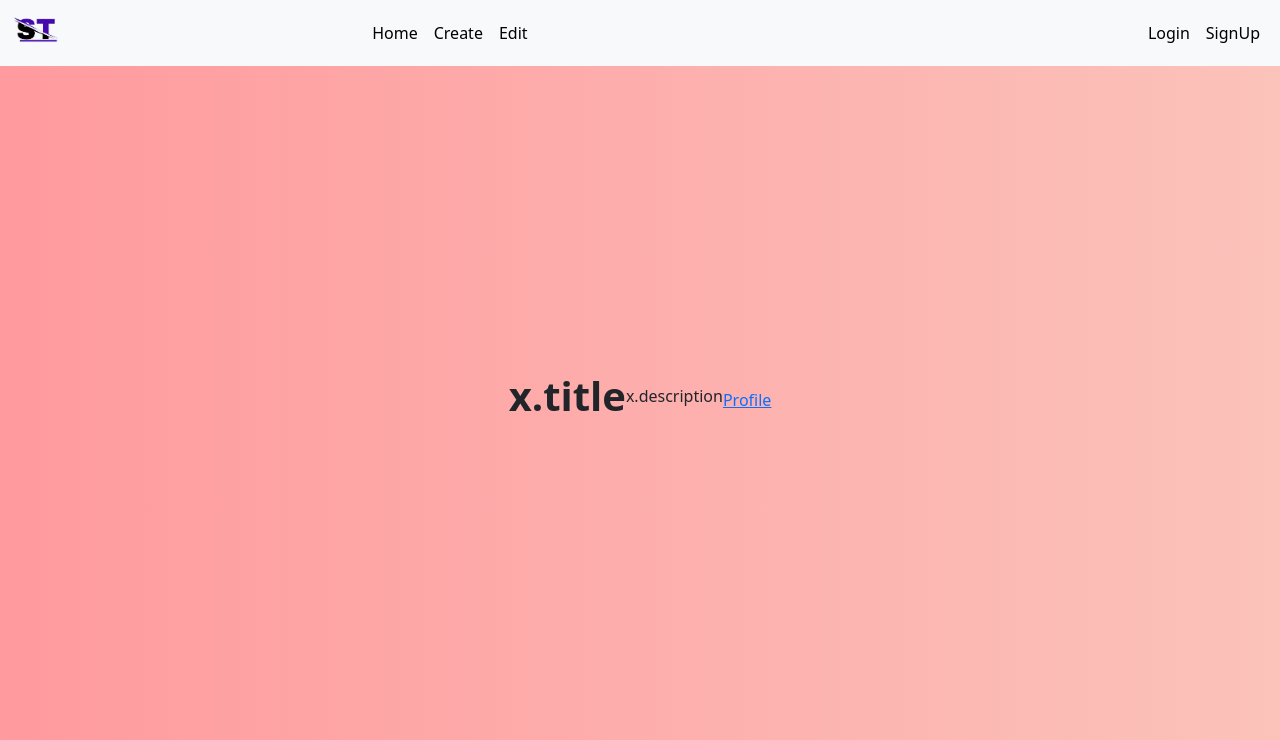
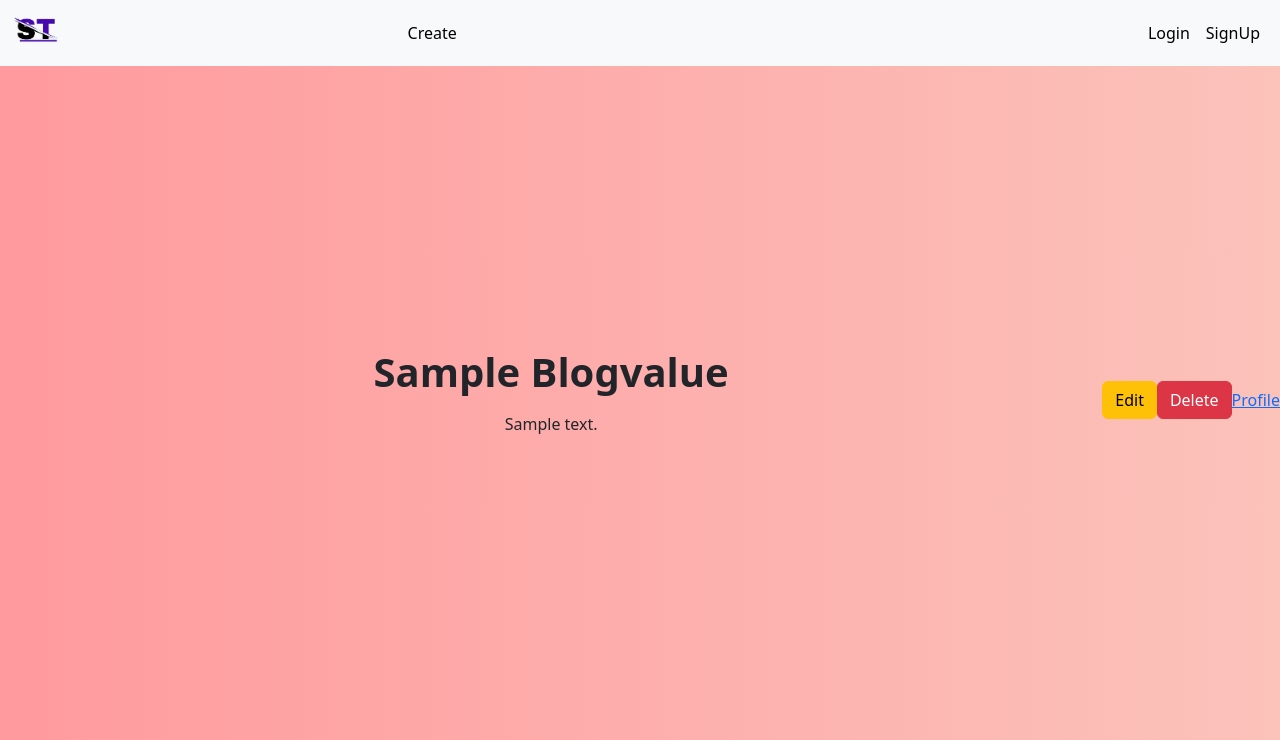
Before and after one commit to SujanInMotion/blog, a Django app: template blog/templates/index.html in a window 1280 px wide. Shown: the top 740 px of the page. Run offline with Django 5.2, Linux system fonts and the light colour scheme; the template is opened without the code that fills it: most values are stand-ins (such as "Sample title", 1, 10 or a date in 2020); data that the repository does not hold is empty.

Commit message:
button (edit+delete)

```diff
--- a/blog/app/forms.py
+++ b/blog/app/forms.py
@@ -6,10 +6,10 @@ from django.contrib.auth.models import User
 class BlogsForm(ModelForm):
     class Meta:
         model = Blog
-        fields = ['title','description','type']
+        fields = ['title','description']
         widgets = {
             'title':forms.TextInput(attrs={'class':'form-control'}),
-            'type':forms.Select(attrs={'class':'form-select'}),
+            # 'type':forms.Select(attrs={'class':'form-select'}),
             'description':forms.Textarea(attrs={'class':'form-control'})
         }
 
--- a/blog/app/models.py
+++ b/blog/app/models.py
@@ -5,8 +5,7 @@ from django.contrib.auth.models import User
 class BlogType(models.Model):
     name = models.CharField(max_length=150)
 
-    def __str__(self):
-        return self.name
+
 
 class Blog(models.Model):
     title = models.CharField(max_length=150)
--- a/blog/blog/urls.py
+++ b/blog/blog/urls.py
@@ -27,6 +27,6 @@ urlpatterns = [
     path('signup/', signup , name = "signup"),
     path('profile',profile,name='profile'),
     path('create-blog/', create_blog , name = "create"),
-    path('edit-blog/', edit_blog , name = "edit-blog"),
-    path('delete/', delete , name = "delete")
+    path('edit-blog/<int:pk>/', edit_blog , name = "edit-blog"),
+    path('delete/<int:pk>', delete , name = "delete")
 ]
--- a/blog/templates/base.html
+++ b/blog/templates/base.html
@@ -1,12 +1,16 @@
 <!DOCTYPE html>
 <html lang="en">
+
+
   <head>
     <meta charset="UTF-8">
     <meta name="viewport" content="width=device-width, initial-scale=1.0">
     <meta http-equiv="X-UA-Compatible" content="ie=edge">
     <title>{% block title %}Templates for others{% endblock title %}</title>
+
     <link href="https://cdn.jsdelivr.net/npm/bootstrap@5.3.3/dist/css/bootstrap.min.css" rel="stylesheet" integrity="sha384-QWTKZyjpPEjISv5WaRU9OFeRpok6YctnYmDr5pNlyT2bRjXh0JMhjY6hW+ALEwIH" crossorigin="anonymous">
     <script src="https://cdn.jsdelivr.net/npm/bootstrap@5.3.3/dist/js/bootstrap.bundle.min.js" integrity="sha384-YvpcrYf0tY3lHB60NNkmXc5s9fDVZLESaAA55NDzOxhy9GkcIdslK1eN7N6jIeHz" crossorigin="anonymous"></script>
+
     <style>
       body {
             margin: 0;
--- a/blog/templates/body.html
+++ b/blog/templates/body.html
@@ -4,10 +4,6 @@
 
 {% block content %}
 
-    {% for x in value%}
-        <h1 class=" text-center fw-bold">x.title</h1>
-        <p class="mt-2">x.description</p>
-    {% endfor %}
 
 
 {% endblock content %}
--- a/blog/templates/create_blog.html
+++ b/blog/templates/create_blog.html
@@ -3,11 +3,12 @@
 {% block title %}create blog{% endblock title %}
 
 {% block content %}
+
     <form method='POST'>
       {% csrf_token %}
-      {{froms}}
+      {{form}}
+      <button type="Submit">Submit</button>
     </form>
 
 
-
 {% endblock content %}
--- a/blog/templates/index.html
+++ b/blog/templates/index.html
@@ -1,22 +1,88 @@
-{% extends "base.html" %}
-{% load static %}
+<!DOCTYPE html>
+<html lang="en">
 
 
-{% block title %} Home {% endblock title %}
+  <head>
+    <meta charset="UTF-8">
+    <meta name="viewport" content="width=device-width, initial-scale=1.0">
+    <meta http-equiv="X-UA-Compatible" content="ie=edge">
+    <title>home</title>
 
+    <link href="https://cdn.jsdelivr.net/npm/bootstrap@5.3.3/dist/css/bootstrap.min.css" rel="stylesheet" integrity="sha384-QWTKZyjpPEjISv5WaRU9OFeRpok6YctnYmDr5pNlyT2bRjXh0JMhjY6hW+ALEwIH" crossorigin="anonymous">
+    <script src="https://cdn.jsdelivr.net/npm/bootstrap@5.3.3/dist/js/bootstrap.bundle.min.js" integrity="sha384-YvpcrYf0tY3lHB60NNkmXc5s9fDVZLESaAA55NDzOxhy9GkcIdslK1eN7N6jIeHz" crossorigin="anonymous"></script>
 
+    <style>
+      body {
+            margin: 0;
+            height: 100vh;
+            display: flex;
+            justify-content: center;
+            align-items: center;
+            background: linear-gradient(90deg, #ff9a9e, #fad0c4, #fbc2eb, #8fd3f4);
+            background-size: 400% 400%;
+            animation: gradientShift 10s ease infinite;
+          }
+</style>
 
-{% block content %}
+  </head>
+  <body>
 
 
 {% include "nav.html" %}
 
 
-{% include "body.html" %}
+
+{% for blogvalue in blogs %}
+<div class="container my-5 py-5 align-items-start"> <!-- Ensures vertical spacing -->
+    <div class="text-center"> <!-- Center-aligns content -->
+        <h1 class="fw-bold text-capitalize">{{ blogvalue.title }}</h1> <!-- Title centered -->
+        <p class="mt-3 ">{{ blogvalue.description }}</p> <!-- Description directly below title -->
+    </div>
+</div>
+<hr class="my-4"> <!-- Horizontal rule for visual separation -->
+
+<a href="{% url 'edit-blog' pk=blogvalue.id %}"><button type="button" class="btn btn-warning">Edit</button></a>
+                    <!-- delete  Button trigger modal -->
+                   <button type="button" class="btn btn-danger" data-bs-toggle="modal" data-bs-target="#staticBackdrop">
+                   Delete
+                </button>
+
+                <!-- Modal -->
+                <div class="modal fade" id="staticBackdrop" data-bs-backdrop="static" data-bs-keyboard="false" tabindex="-1" aria-labelledby="staticBackdropLabel" aria-hidden="true">
+                    <div class="modal-dialog">
+                    <div class="modal-content">
+                        <div class="modal-header">
+                        <h1 class="modal-title fs-5" id="staticBackdropLabel">Are you surely want to delete Your Blog</h1>
+                        <button type="button" class="btn-close" data-bs-dismiss="modal" aria-label="Close"></button>
+                        </div>
+                        <div class="modal-body">
+                        Click on "Yes" to Delete surely<br>
+                        Click on "No" to Cancel
+                        </div>
+                        <div class="modal-footer">
+                        <button type="button" class="btn btn-secondary" data-bs-dismiss="modal">No</button>
+                        <a href="{% url 'delete' pk=blogvalue.id %}"><button type="button" class="btn btn-primary">Yes</button></a>
+                        </div>
+                    </div>
+                    </div>
+                </div>
+
+{% endfor %}
+
+
+
+
+
+
+
+
 
 
 
 <div id="profile"><a href="{% url 'profile' %}">Profile<a></div>
 
+</body>
+<script src="https://cdn.jsdelivr.net/npm/@popperjs/core@2.11.8/dist/umd/popper.min.js" integrity="sha384-I7E8VVD/ismYTF4hNIPjVp/Zjvgyol6VFvRkX/vR+Vc4jQkC+hVqc2pM8ODewa9r" crossorigin="anonymous"></script>
+<script src="https://cdn.jsdelivr.net/npm/bootstrap@5.3.3/dist/js/bootstrap.min.js" integrity="sha384-0pUGZvbkm6XF6gxjEnlmuGrJXVbNuzT9qBBavbLwCsOGabYfZo0T0to5eqruptLy" crossorigin="anonymous"></script>
 
-{% endblock %}
+</html>
--- a/blog/templates/nav.html
+++ b/blog/templates/nav.html
@@ -16,15 +16,15 @@
       <div class="collapse navbar-collapse" id="navbarNav">
         <ul class="navbar-nav mx-auto">
 
-          <li class="nav-item">
+          {% comment %} <li class="nav-item">
             <a class="nav-link active"  href="{% url 'home' %}">Home</a>
-          </li>
+          </li> {% endcomment %}
           <li class="nav-item">
             <a class="nav-link active" href="{% url 'create' %}">Create</a>
           </li>
-          <li class="nav-item">
+          {% comment %} <li class="nav-item">
             <a class="nav-link active" href="{% url 'edit-blog' %}">Edit</a>
-          </li>
+          </li>                 {% endcomment %}
         </ul>
 
         <ul class="navbar-nav ms-auto">
```
Also changed, not shown: blog/app/views.py (+43 -12 lines).
